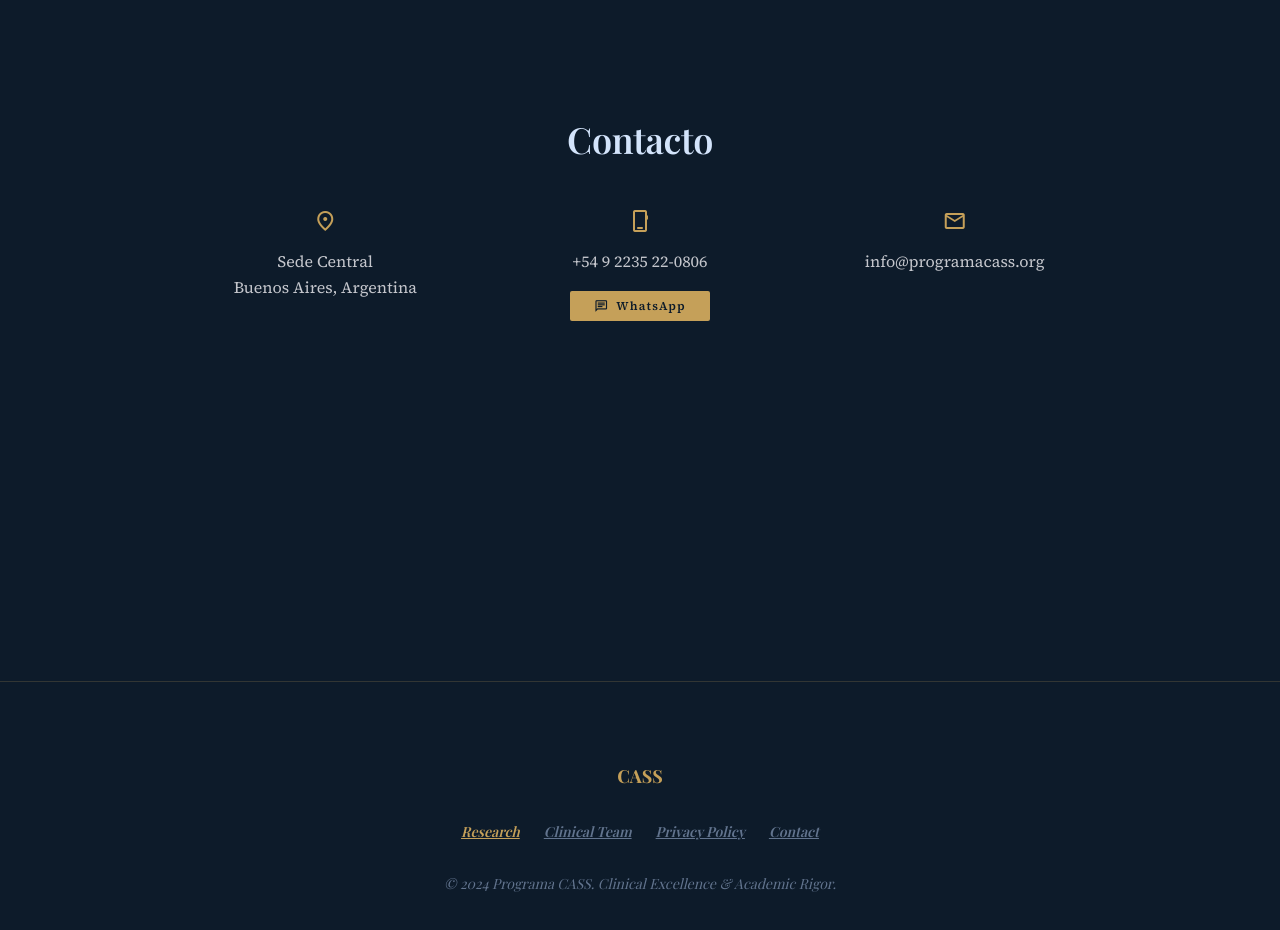
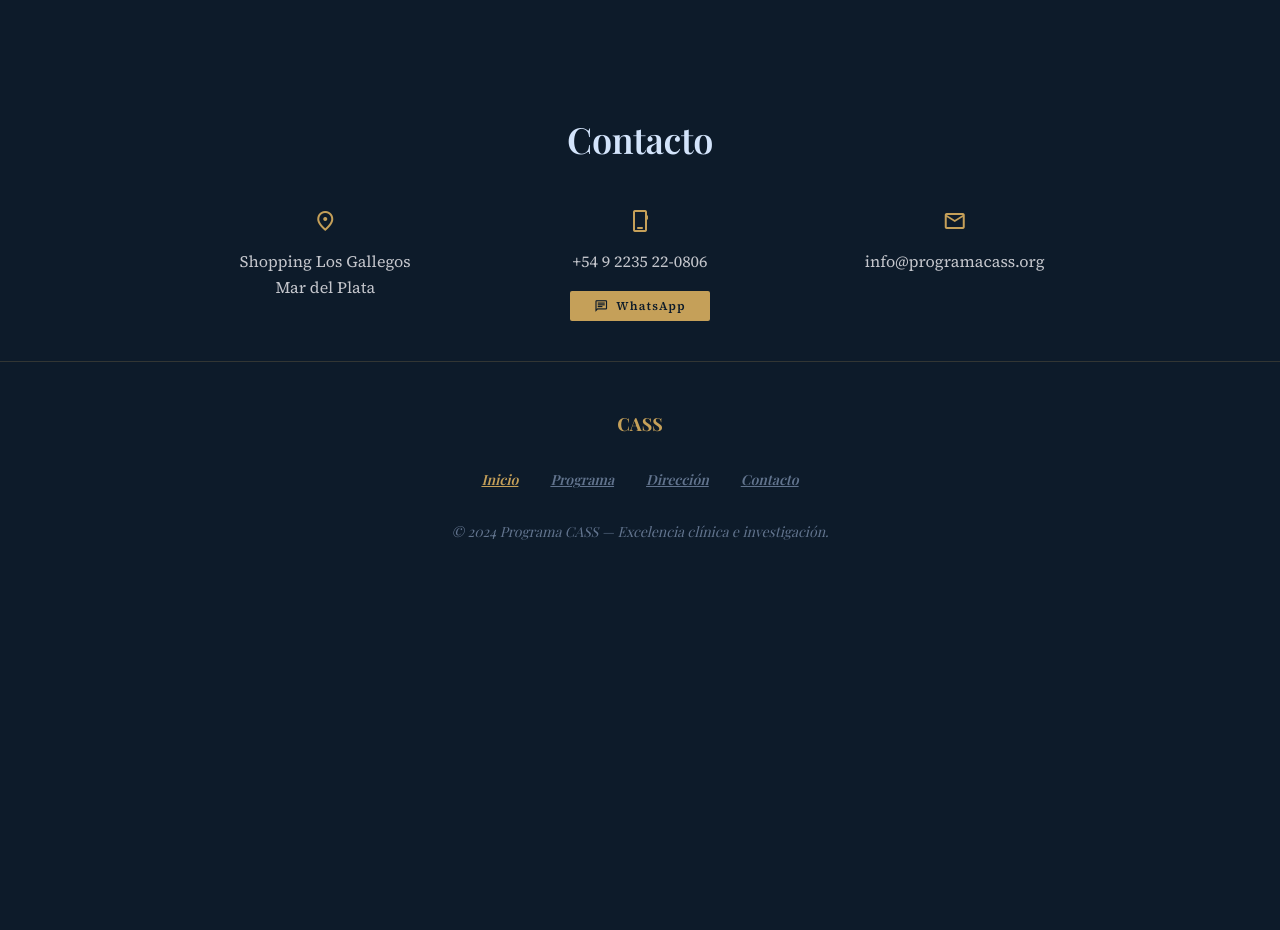
Before and after one commit to Julian986/-Programa-CASS, a Next.js app: page / in a window 1280 px wide. Shown: the part 1618-2548 px from the top of the page. After the commit the page ends 2208 px from the top, so only its background shows below. Built offline with nearby package versions, Linux system fonts and the light colour scheme; a web font is replaced by a local one.

Commit message:
v2 lanzamiento

```diff
--- a/src/app/page.tsx
+++ b/src/app/page.tsx
@@ -10,9 +10,12 @@ export default function Home() {
         >
           <span className="material-symbols-outlined">menu</span>
         </button>
-        <div className="font-display-lg text-2xl font-black tracking-tighter text-accent-gold">
+        <a
+          href="#inicio"
+          className="font-display-lg text-2xl font-black tracking-tighter text-accent-gold transition-colors hover:text-white focus:outline-none focus-visible:ring-2 focus-visible:ring-accent-gold/60"
+        >
           CASS
-        </div>
+        </a>
         <button
           type="button"
           className="text-accent-gold transition-colors duration-300 hover:text-white focus:outline-none"
@@ -22,9 +25,12 @@ export default function Home() {
         </button>
       </header>
 
-      <main className="content-wrapper mx-auto mb-section-padding flex w-full max-w-[1120px] grow flex-col items-center px-6 pb-section-padding pt-[100px] md:px-margin-edge">
+      <main className="content-wrapper mx-auto flex w-full max-w-[1120px] grow flex-col items-center px-6 pb-10 pt-[100px] md:px-margin-edge">
         {/* Hero */}
-        <section className="mb-section-padding mt-12 flex min-h-[618px] w-full flex-col items-center justify-center text-center">
+        <section
+          id="inicio"
+          className="mb-section-padding mt-12 flex min-h-[618px] w-full scroll-mt-[100px] flex-col items-center justify-center text-center"
+        >
           <div className="mb-8 flex h-16 w-16 items-center justify-center rounded-full border border-accent-gold">
             <span className="font-display-lg text-display-lg text-accent-gold">
               C
@@ -38,14 +44,14 @@ export default function Home() {
           </p>
           <div className="mb-8 h-px w-24 bg-accent-gold" aria-hidden />
           <p className="font-body-lg text-body-lg mx-auto max-w-3xl leading-relaxed text-on-surface-variant opacity-90">
-            Un espacio dedicado a la comprensión profunda y el abordaje clínico
-            de vanguardia para las adicciones conductuales. Combinamos el rigor
-            académico con una atención compasiva y especializada.
+            Un espacio dedicado a la comprensión profunda y al tratamiento
+            clínico claro de las adicciones conductuales. Nuestra práctica se
+            apoya en la evidencia y en una atención compasiva y especializada.
           </p>
         </section>
 
         {/* Sobre el programa */}
-        <section className="mb-section-padding w-full">
+        <section id="programa" className="mb-section-padding w-full scroll-mt-[100px]">
           <div className="flex flex-col gap-gutter md:flex-row">
             <div className="md:w-1/3">
               <h2 className="font-display-md text-display-md relative mb-6 text-on-surface">
@@ -96,7 +102,7 @@ export default function Home() {
         </section>
 
         {/* Dirección */}
-        <section className="mb-section-padding w-full">
+        <section id="direccion" className="mb-section-padding w-full scroll-mt-[100px]">
           <div className="relative rounded-[0.25rem] border border-accent-gold/20 bg-card-surface p-8 md:p-12">
             <div
               className="absolute left-0 top-12 h-32 w-[3px] bg-accent-gold"
@@ -123,7 +129,7 @@ export default function Home() {
         </section>
 
         {/* Contacto */}
-        <section className="mb-section-padding w-full">
+        <section id="contacto" className="w-full scroll-mt-[100px]">
           <div className="flex flex-col items-center text-center">
             <h2 className="font-display-md text-display-md mb-12 text-on-surface">
               Contacto
@@ -134,9 +140,9 @@ export default function Home() {
                   location_on
                 </span>
                 <p className="font-body-md text-body-md text-on-surface-variant">
-                  Sede Central
+                  Shopping Los Gallegos
                   <br />
-                  Buenos Aires, Argentina
+                  Mar del Plata
                 </p>
               </div>
               <div className="flex flex-col items-center">
@@ -178,41 +184,33 @@ export default function Home() {
       </main>
 
       <footer className="w-full border-t border-accent-gold/20 bg-hero-bg">
-        <div className="mx-auto flex w-full max-w-[1120px] flex-col items-center gap-8 px-8 py-20">
+        <div className="mx-auto flex w-full max-w-[1120px] flex-col items-center gap-8 px-8 py-12">
           <div className="font-display-lg text-lg font-bold text-accent-gold">
             CASS
           </div>
           <nav
-            className="flex flex-wrap justify-center gap-6"
-            aria-label="Enlaces del pie"
+            className="flex flex-wrap justify-center gap-x-8 gap-y-3"
+            aria-label="Navegación en esta página"
           >
-            <a
-              className="font-display-md text-sm font-semibold italic text-accent-gold underline decoration-1 transition-colors hover:text-accent-gold"
-              href="#"
-            >
-              Research
-            </a>
-            <a
-              className="font-display-md text-sm font-semibold italic text-slate-500 underline decoration-1 transition-colors hover:text-accent-gold"
-              href="#"
-            >
-              Clinical Team
-            </a>
-            <a
-              className="font-display-md text-sm font-semibold italic text-slate-500 underline decoration-1 transition-colors hover:text-accent-gold"
-              href="#"
-            >
-              Privacy Policy
-            </a>
-            <a
-              className="font-display-md text-sm font-semibold italic text-slate-500 underline decoration-1 transition-colors hover:text-accent-gold"
-              href="#"
-            >
-              Contact
-            </a>
+            {[
+              { href: "#inicio", label: "Inicio" },
+              { href: "#programa", label: "Programa" },
+              { href: "#direccion", label: "Dirección" },
+              { href: "#contacto", label: "Contacto" },
+            ].map((item, i) => (
+              <a
+                key={item.href}
+                href={item.href}
+                className={`font-display-md text-sm font-semibold italic underline decoration-1 transition-colors hover:text-accent-gold ${
+                  i === 0 ? "text-accent-gold" : "text-slate-500"
+                }`}
+              >
+                {item.label}
+              </a>
+            ))}
           </nav>
-          <p className="font-display-md text-center text-sm italic text-slate-500">
-            © 2024 Programa CASS. Clinical Excellence & Academic Rigor.
+          <p className="font-display-md max-w-md text-center text-sm italic text-slate-500">
+            © 2024 Programa CASS — Excelencia clínica e investigación.
           </p>
         </div>
       </footer>
```
Also changed, not shown: 1 other file (tests, documents, lock files or other folders).
